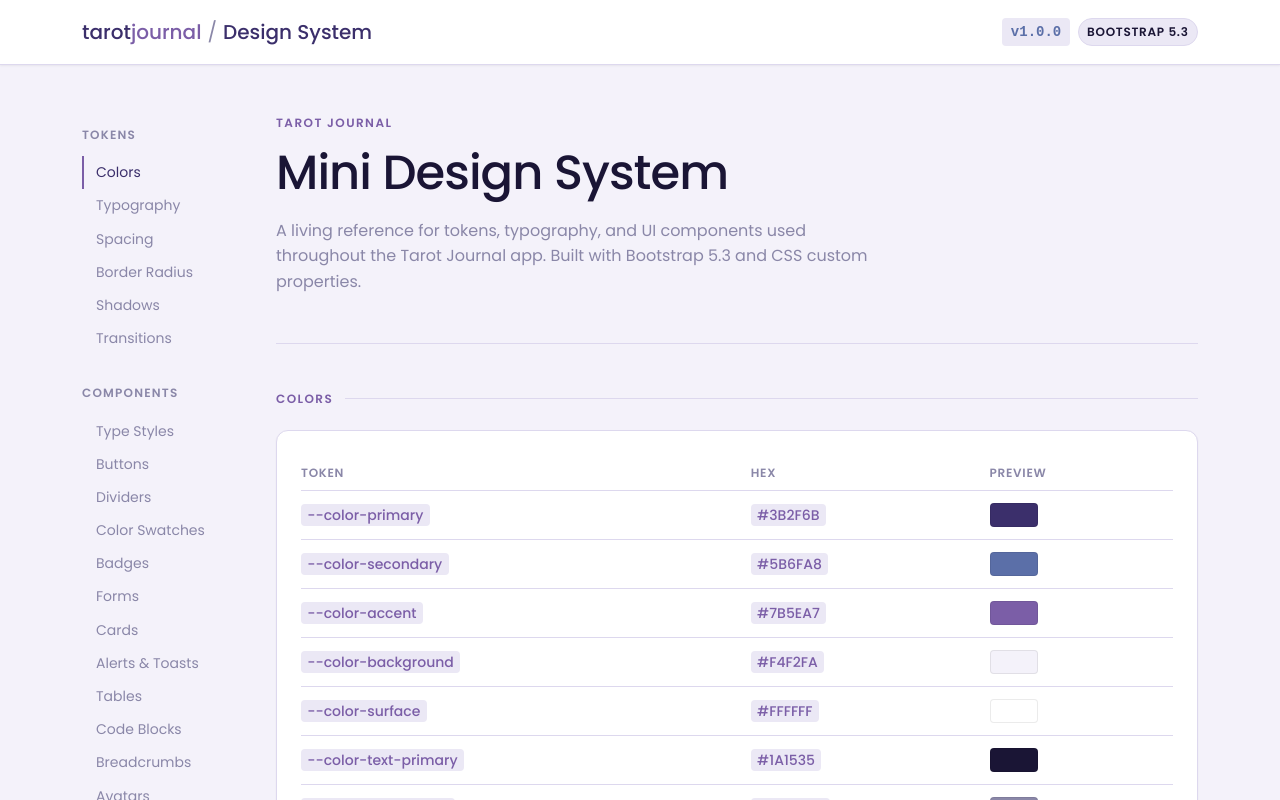
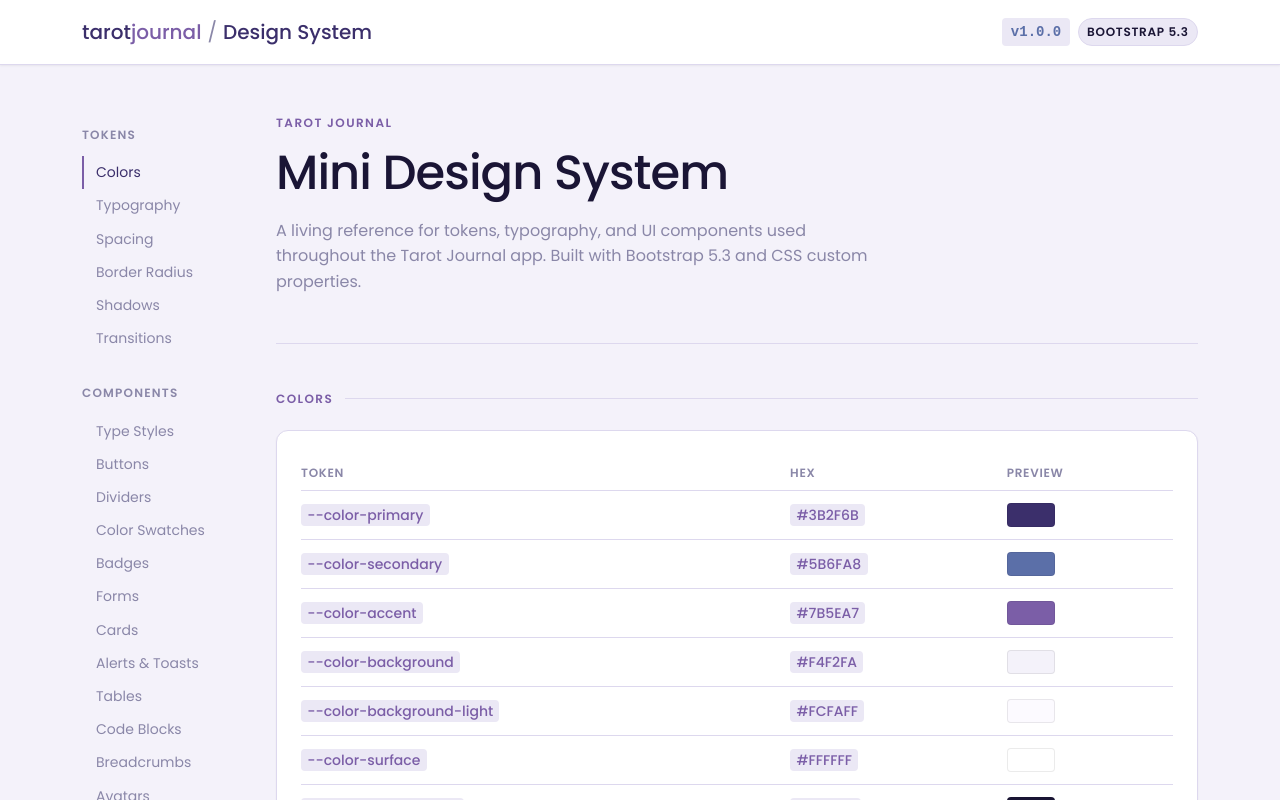
Before and after one commit to hellomaddie-UwU/Tarot_Journal_Web_App, a React (Vite) app: page /design-system in a window 1280 px wide. Shown: the top 800 px of the page. Built offline with nearby package versions, Linux system fonts and the light colour scheme.

Commit message:
added light bg color on ds jsx file

```diff
--- a/src/pages/DesignSystem.jsx
+++ b/src/pages/DesignSystem.jsx
@@ -33,6 +33,7 @@
   { name: 'Secondary',    varName: '--color-secondary',    hex: '#5B6FA8' },
   { name: 'Accent',       varName: '--color-accent',       hex: '#7B5EA7' },
   { name: 'Background',   varName: '--color-background',   hex: '#F4F2FA' },
+  { name: 'Background Light',   varName: '--color-background-light',   hex: '#FCFAFF' },
   { name: 'Surface',      varName: '--color-surface',      hex: '#FFFFFF' },
   { name: 'Text Primary', varName: '--color-text-primary', hex: '#1A1535' },
   { name: 'Text Muted',   varName: '--color-text-muted',   hex: '#8A87A8' },
```
